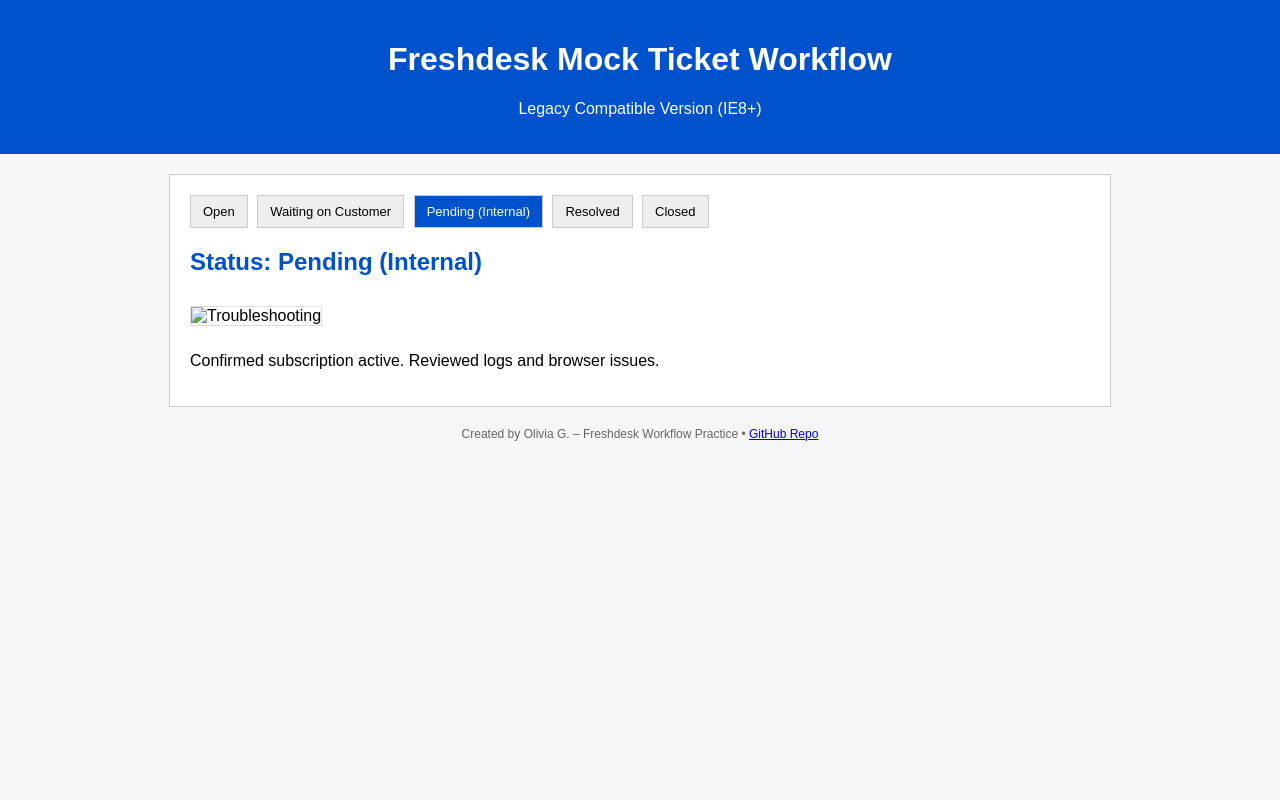
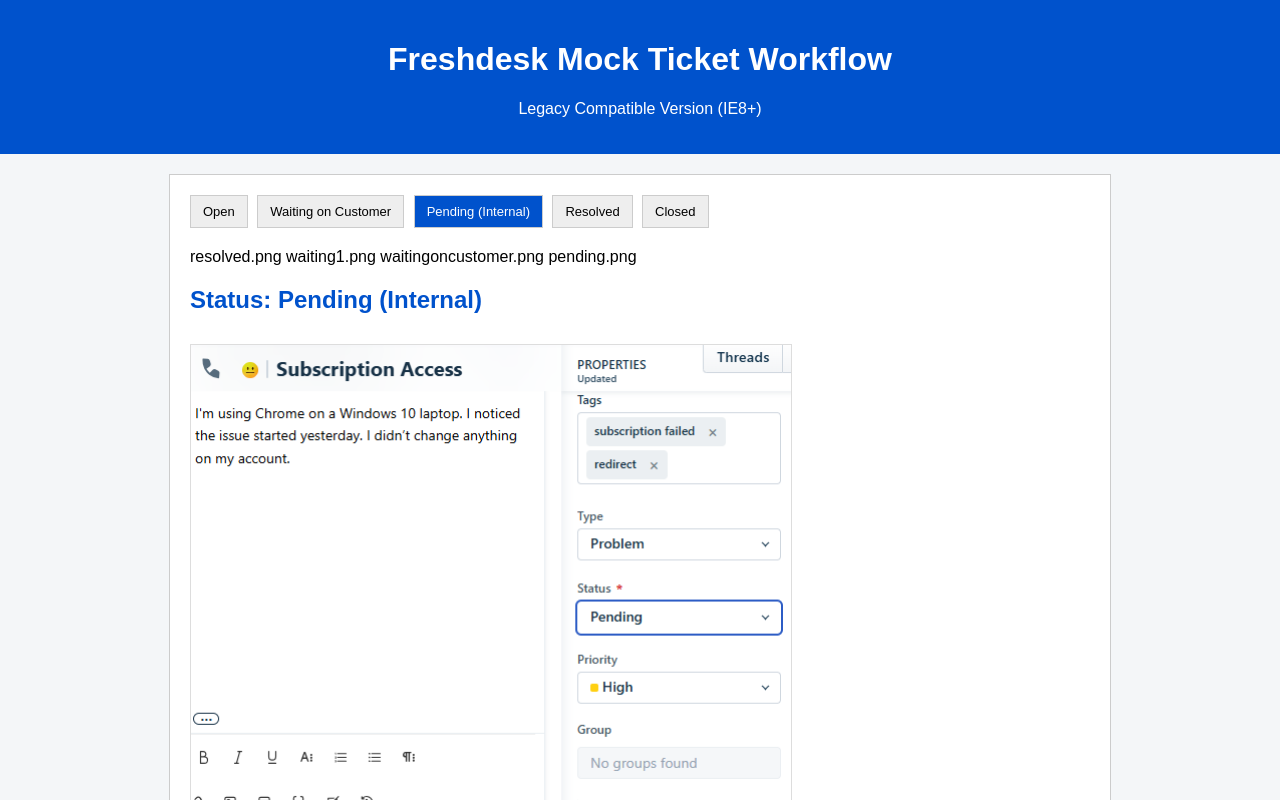
Before and after one commit to Scrunch1742/HelpDeskTraining, a plain HTML site: page mock-scenario.html in a window 1280 px wide. Both pictures are taken after a click on the element "Pending (Internal)". Shown: the top 800 px of the page. Drawn offline with Linux system fonts and the light colour scheme.

Commit message:
Update mock-scenario.html

```diff
--- a/mock-scenario.html
+++ b/mock-scenario.html
@@ -3,7 +3,7 @@
 <html xmlns="http://www.w3.org/1999/xhtml" xml:lang="en" lang="en">
 <head>
   <meta http-equiv="Content-Type" content="text/html; charset=UTF-8" />
-  <title>Freshdesk Ticket Workflow – Legacy Compatible</title>
+  <title>Freshdesk Ticket Workflow</title>
   <style type="text/css">
     body {
       font-family: Arial, sans-serif;
@@ -83,33 +83,37 @@
     <div id="open" class="tab-content active-tab">
       <h2>Status: Open</h2>
       <img src="https://scrunch1742.github.io/HelpDeskTraining/images/openticket1.png">
-      <p><strong>Ticket ID:</strong> #1001</p>
+      <p><strong>Ticket ID:</strong> #1</p>
       <p><strong>Priority:</strong> High</p>
       <p>User unable to access audiobook subscription after login.</p>
     </div>
-
+resolved.png waiting1.png waitingoncustomer.png pending.png
     <div id="waiting" class="tab-content">
       <h2>Status: Waiting on Customer</h2>
-      <img src="screenshots/response-step1.png" alt="Initial Response" class="screenshot" />
+      <img src="https://scrunch1742.github.io/HelpDeskTraining/images/waiting1.png" alt="Initial Response" class="screenshot" />
+      <br>
+      <img src="https://scrunch1742.github.io/HelpDeskTraining/images/waitingoncustomer.png" alt="Initial Response" class="screenshot" />
       <p>Requested more details on device, browser, and recent changes.</p>
     </div>
 
     <div id="pending" class="tab-content">
       <h2>Status: Pending (Internal)</h2>
-      <img src="screenshots/troubleshoot.png" alt="Troubleshooting" class="screenshot" />
-      <p>Confirmed subscription active. Reviewed logs and browser issues.</p>
+      <img src="https://scrunch1742.github.io/HelpDeskTraining/images/pending.png" alt="Troubleshooting" class="screenshot" />
+      <p>Recieved Information</p>
     </div>
 
     <div id="resolved" class="tab-content">
       <h2>Status: Resolved</h2>
-      <img src="screenshots/resolution.png" alt="Resolution" class="screenshot" />
+      <img src="https://scrunch1742.github.io/HelpDeskTraining/images/resolved.png" alt="Resolution" class="screenshot" />
       <p>Advised user to clear browser cache. Subscription access restored.</p>
     </div>
 
     <div id="closed" class="tab-content">
       <h2>Status: Closed</h2>
-      <img src="screenshots/follow-up.png" alt="Follow-up" class="screenshot" />
-      <p>Followed up and confirmed issue resolved. Ticket closed.</p>
+      <img src="https://scrunch1742.github.io/HelpDeskTraining/images/fixed.png" alt="Follow-up" class="screenshot" />
+      <br>
+      <img src="https://scrunch1742.github.io/HelpDeskTraining/images/closed.png" alt="Follow-up" class="screenshot" />
+      <p>Followed up. Ticket closed.</p>
     </div>
   </div>
 
```
